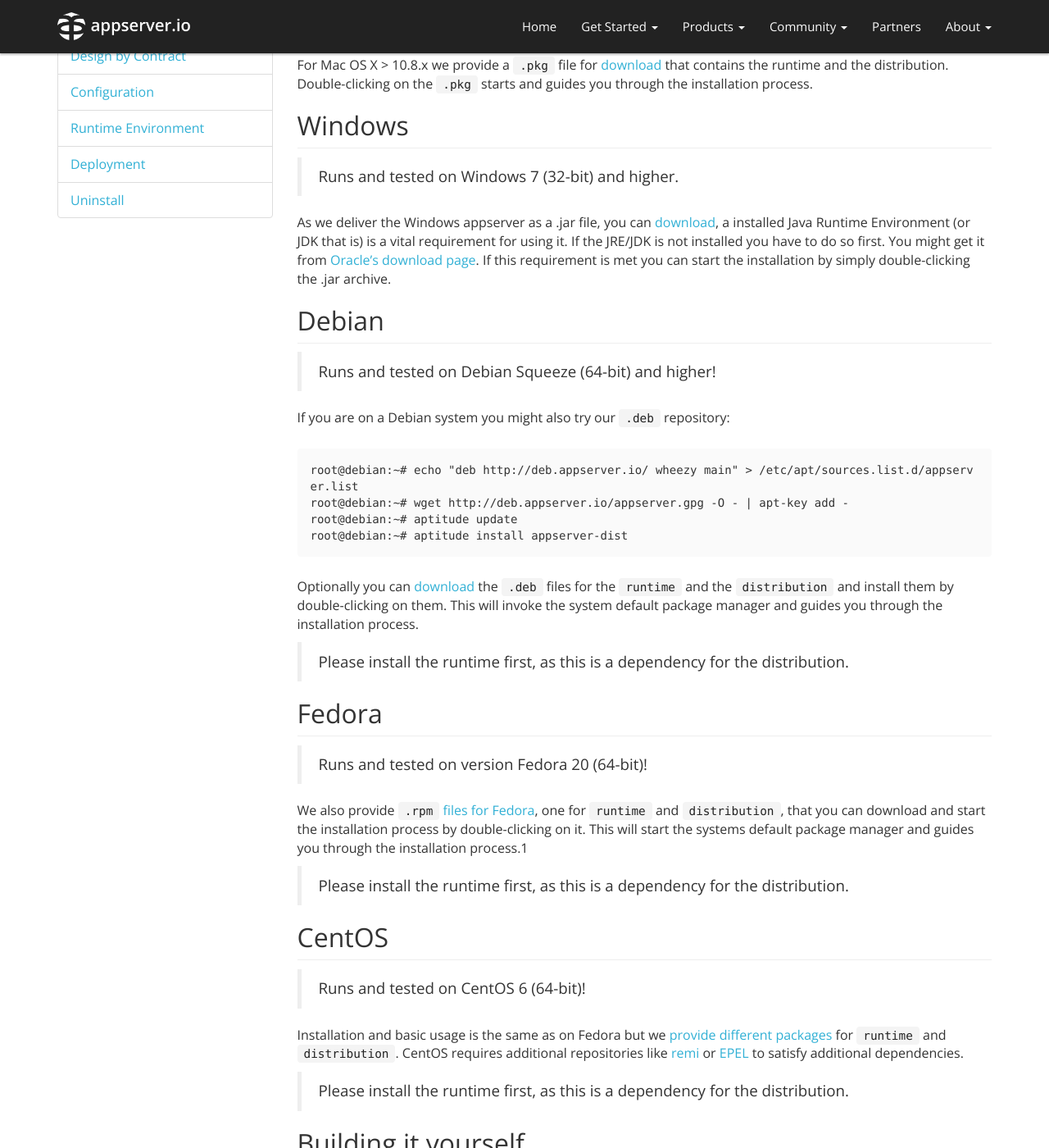
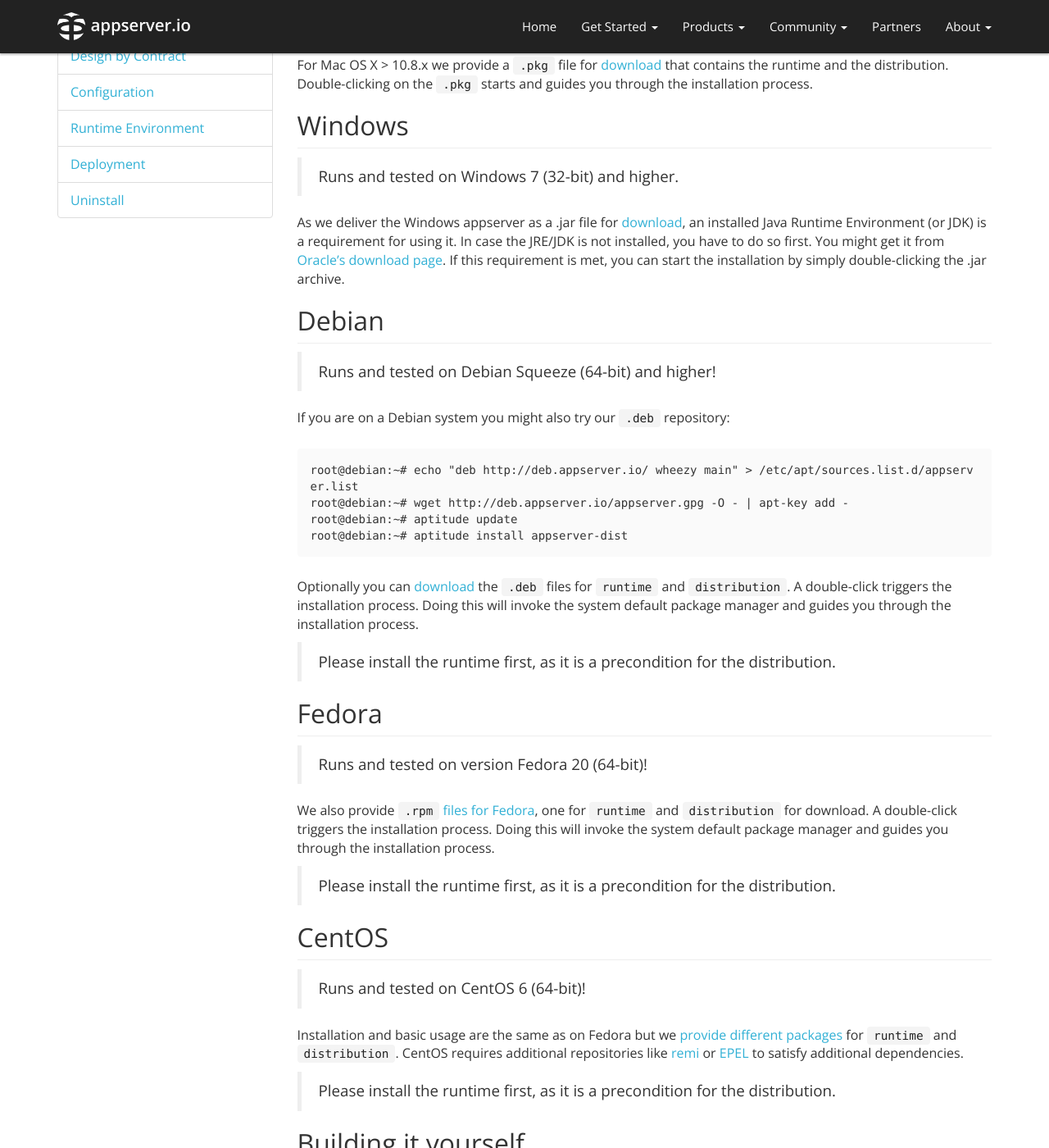
Before and after one commit to appserver-io/appserver, a Jekyll site: the page built from _docs/installation.md, in a window 1280 px wide and 1400 px high, scrolled down 783 px. Shown: the whole window at 82% size. Built offline with Jekyll 4.4.1, drawn with Linux system fonts in a browser that asks for light colours; nearby versions of some CDN libraries; library files that are not in the unit come from our copies; Markdown is read by kramdown in place of the engine named in the settings.

Commit message:
Update Installation until line 88
Changes until line 88.

````diff
--- a/_docs/installation.md
+++ b/_docs/installation.md
@@ -50,10 +50,9 @@
 
 > Runs and tested on Windows 7 (32-bit) and higher.
 
-As we deliver the Windows appserver as a .jar file, you can [download]({{"/get-started/downloads.html#win" | prepend: site.baseurl }}), a installed Java Runtime Environment (or JDK
-that is) is a vital requirement for using it. If the JRE/JDK is not installed you have to do so
+As we deliver the Windows appserver as a .jar file for [download]({{"/get-started/downloads.html#win" | prepend: site.baseurl }}), an installed Java Runtime Environment (or JDK) is a requirement for using it. In case the JRE/JDK is not installed, you have to do so
 first. You might get it from [Oracle's download page](<http://www.oracle.com/technetwork/java/javase/downloads/jre7-downloads-1880261.html>).
-If this requirement is met you can start the installation by simply double-clicking the .jar archive.
+If this requirement is met, you can start the installation by simply double-clicking the .jar archive.
 
 ## Debian
 
@@ -68,25 +67,25 @@
 root@debian:~# aptitude install appserver-dist
 ```
 
-Optionally you can [download]({{"/get-started/downloads.html#debian" | prepend: site.baseurl }}) the `.deb` files for the `runtime` and the `distribution` and install them by double-clicking on them. This will invoke the system default package manager and guides you through the installation process.
+Optionally you can [download]({{"/get-started/downloads.html#debian" | prepend: site.baseurl }}) the `.deb` files for `runtime` and `distribution`. A double-click triggers the installation process. Doing this will invoke the system default package manager and guides you through the installation process.
 
-> Please install the runtime first, as this is a dependency for the distribution.
+> Please install the runtime first, as it is a precondition for the distribution.
 
 ## Fedora
 
 > Runs and tested on version Fedora 20 (64-bit)!
 
-We  also provide `.rpm` [files for Fedora]({{"/get-started/downloads.html#fedora" | prepend: site.baseurl }}), one for `runtime` and `distribution`, that you can download and start the installation process by double-clicking on it. This will start the systems default package manager and guides you through the installation process.1
+We  also provide `.rpm` [files for Fedora]({{"/get-started/downloads.html#fedora" | prepend: site.baseurl }}), one for `runtime` and `distribution` for download. A double-click triggers the installation process. Doing this will invoke the system default package manager and guides you through the installation process.
 
-> Please install the runtime first, as this is a dependency for the distribution.
+> Please install the runtime first, as it is a precondition for the distribution.
 
 ## CentOS
 
 > Runs and tested on CentOS 6 (64-bit)!
 
-Installation and basic usage is the same as on Fedora but we [provide different packages]({{"/get-started/downloads.html#centos" | prepend: site.baseurl }}) for `runtime` and `distribution`. CentOS requires additional repositories like [remi](<http://rpms.famillecollet.com/>) or [EPEL](<http://fedoraproject.org/wiki/EPEL>) to satisfy additional dependencies.
+Installation and basic usage are the same as on Fedora but we [provide different packages]({{"/get-started/downloads.html#centos" | prepend: site.baseurl }}) for `runtime` and `distribution`. CentOS requires additional repositories like [remi](<http://rpms.famillecollet.com/>) or [EPEL](<http://fedoraproject.org/wiki/EPEL>) to satisfy additional dependencies.
 
-> Please install the runtime first, as this is a dependency for the distribution.
+> Please install the runtime first, as it is a precondition for the distribution.
 
 ## Building it yourself
 
````
